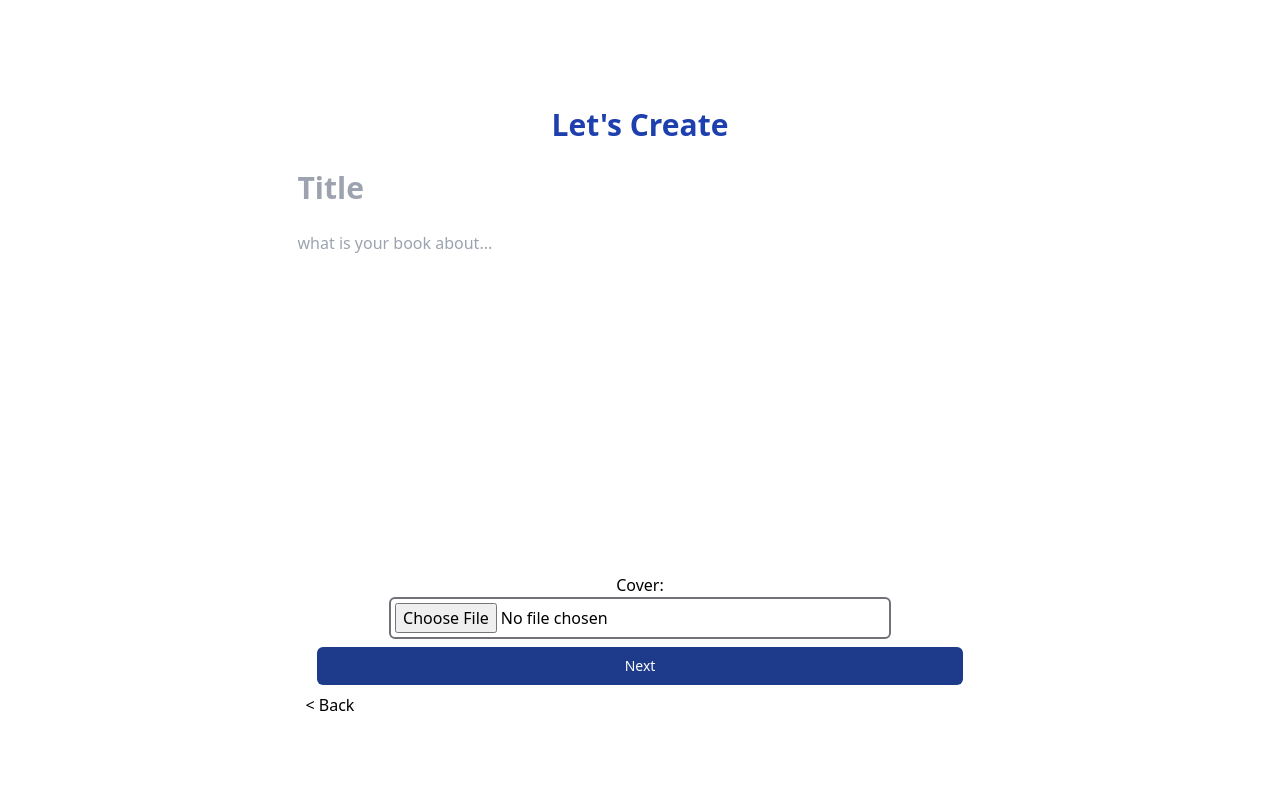
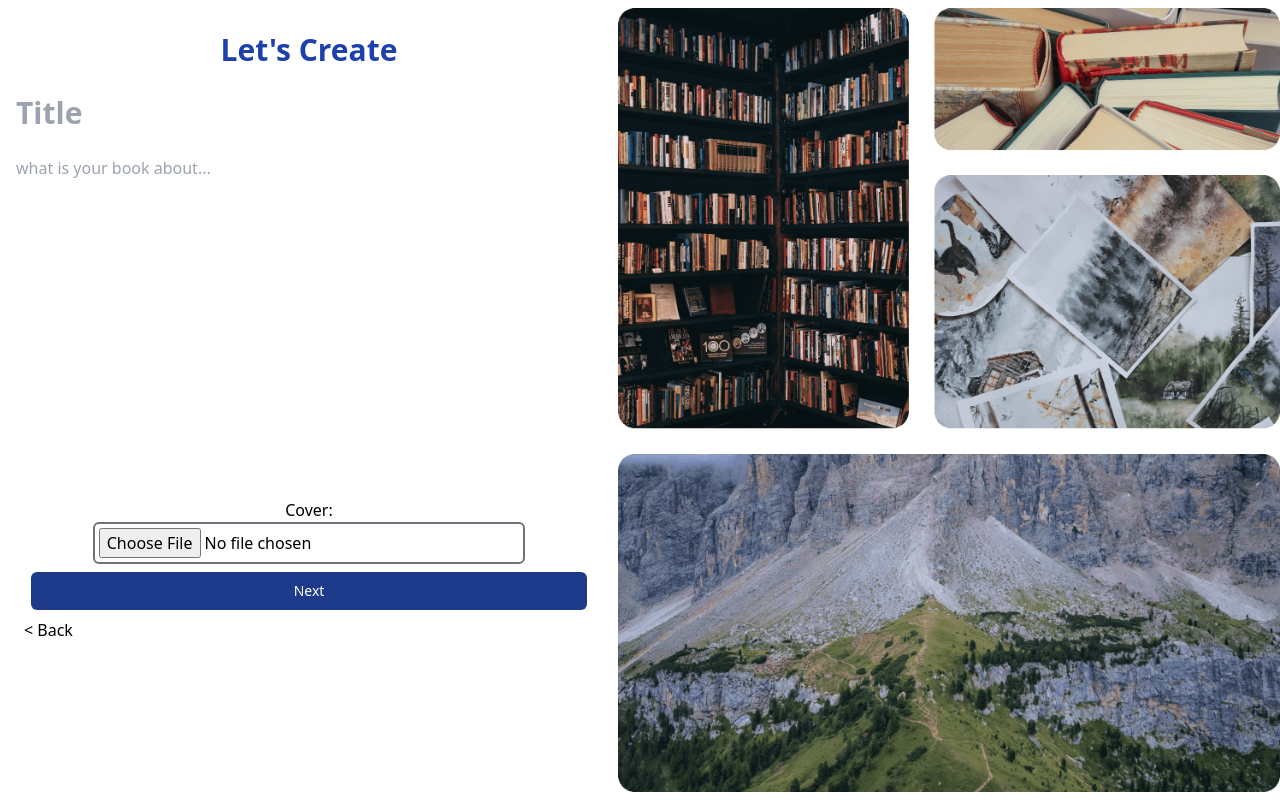
Before and after one commit to Kim-Tsok/scriblr-legacy, a React (Vite) app in the folder frontend/: page /create/books in a window 1280 px wide. Built offline with nearby package versions, Linux system fonts and the light colour scheme; no server answers.

Commit message:
Wakely added side image

```diff
--- a/frontend/src/components/Create Menu/Books/BookForm.jsx
+++ b/frontend/src/components/Create Menu/Books/BookForm.jsx
@@ -12,6 +12,7 @@ import Tiptap from "../../tiptap.jsx";
 
 import InfoForm from "./InfoForm.jsx";
 import WriteBook from "./WriteBook.jsx";
+import CreateSideImg from "./CreateSideImg.jsx";
 
 const BookForm = () => {
   const [title, setTitle] = useState("");
@@ -80,8 +81,10 @@ const BookForm = () => {
         name=""
         onSubmit={handleSubmit}
       >
-        <div id="Book_First">
+        <div id="Book_First" className="flex">
           <InfoForm title={title} setTitle={setTitle} />
+
+          <CreateSideImg />
         </div>
         <div
           className="w-screen h-full fixed flex-col bg-[#F3F3F3] hidden  items-center overflow-x-hidden"
```
